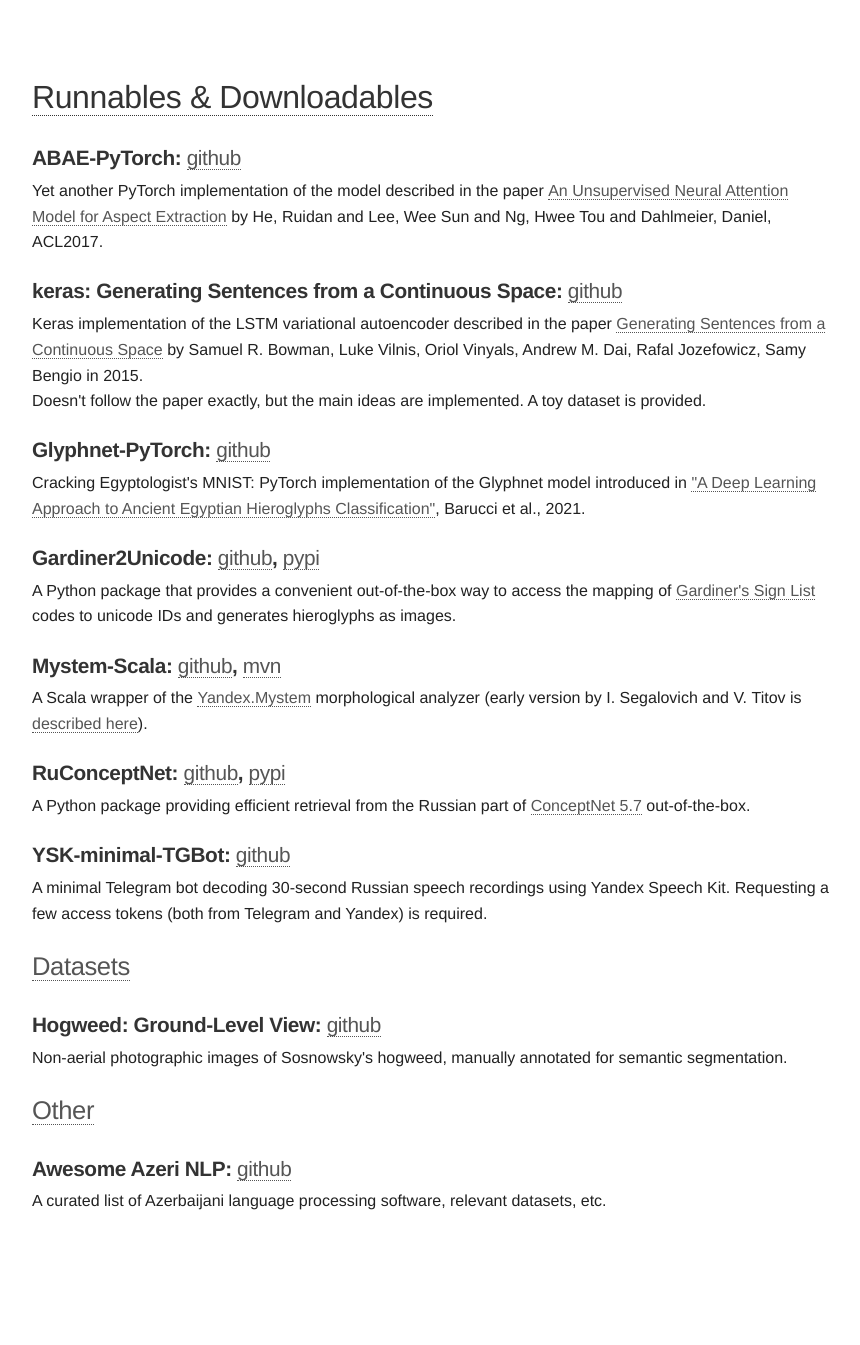
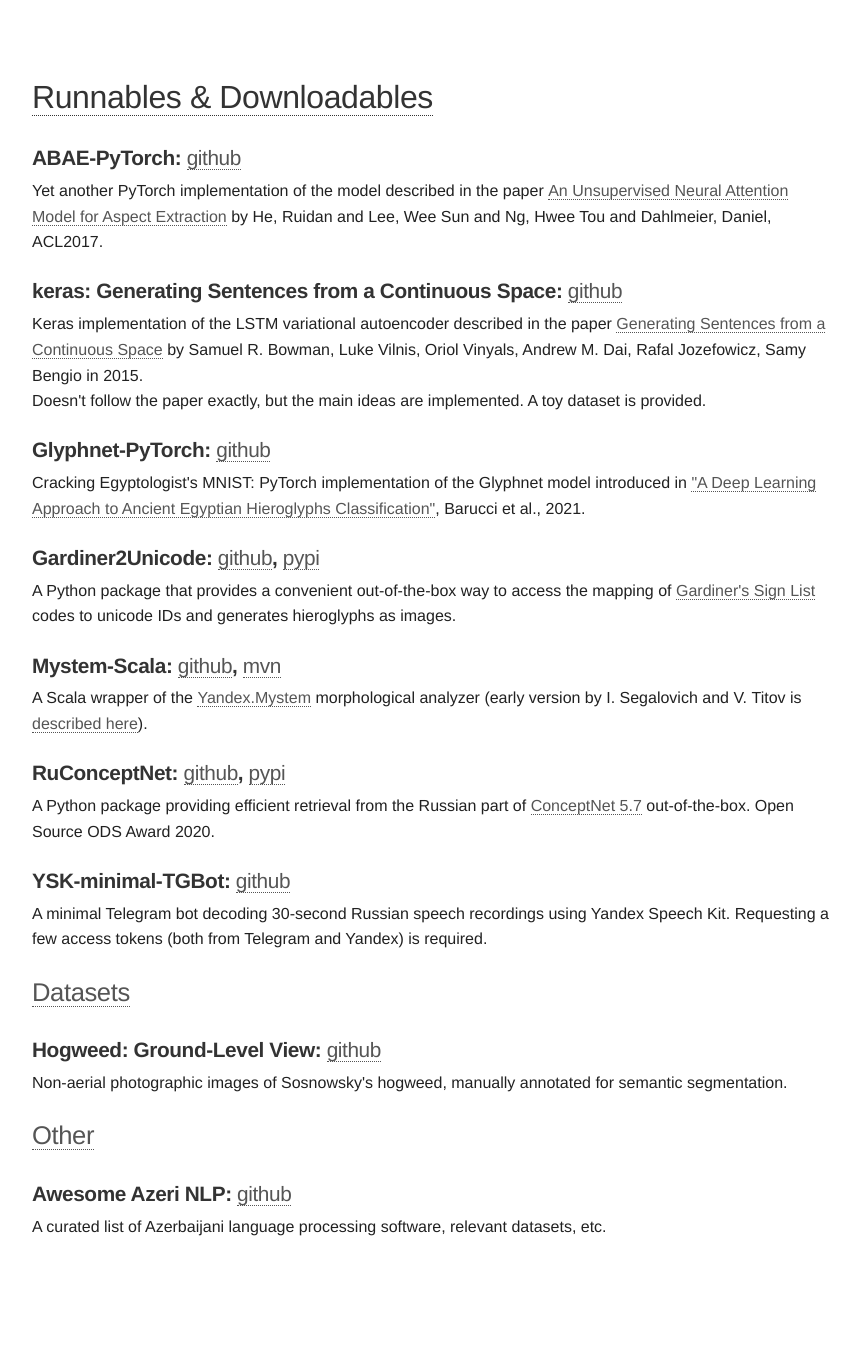
Before and after one commit to alexeyev/alexeyev.github.io, a Jekyll site: the page built from handmade.html, in a window 1280 px wide. Shown: the whole page, without its empty margins (208-1068 px from the left). Built offline with Jekyll 4.4.1, drawn with Linux system fonts in a browser that asks for light colours; before the commit the page ends 1320 px from its top, so only the background shows below that.

Commit message:
Update handmade.html

```diff
--- a/handmade.html
+++ b/handmade.html
@@ -57,7 +57,7 @@
     <h3>RuConceptNet: <a href="https://github.com/alexeyev/RuConceptNet">github</a>,
         <a href="https://pypi.org/project/ruconceptnet/">pypi</a></h3>
     A Python package providing efficient retrieval from the Russian part
-    of <a href="http://conceptnet.io/">ConceptNet 5.7</a> out-of-the-box.
+    of <a href="http://conceptnet.io/">ConceptNet 5.7</a> out-of-the-box. Open Source ODS Award 2020.
     <br/><br/>
 
     <h3>YSK-minimal-TGBot: <a href="https://github.com/alexeyev/ysk-minimal-tgbot">github</a></h3>
```
